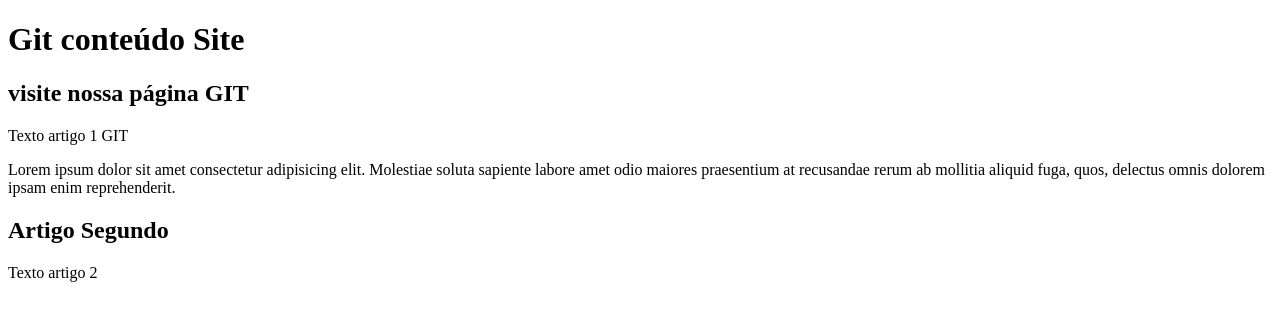
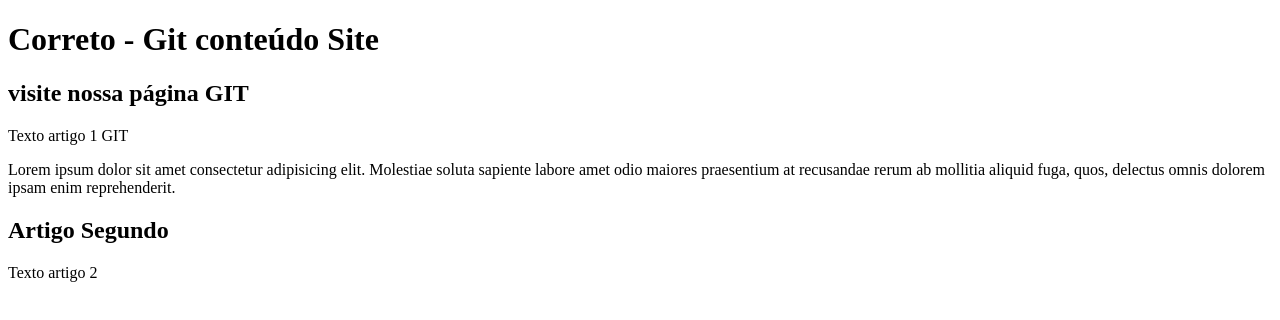
Before and after one commit to flavioj-oliveira/site-projeto, a plain HTML site: page index.html in a window 1280 px wide. Drawn offline with Linux system fonts and the light colour scheme.

Commit message:
nome correto

```diff
--- a/index.html
+++ b/index.html
@@ -8,7 +8,7 @@
 <body>
     <main>
         <header>
-            <h1>Git conteúdo Site</h1>
+            <h1>Correto - Git conteúdo Site</h1>
         </header>
         <article>
             <h2>visite nossa página GIT </h2>
```
